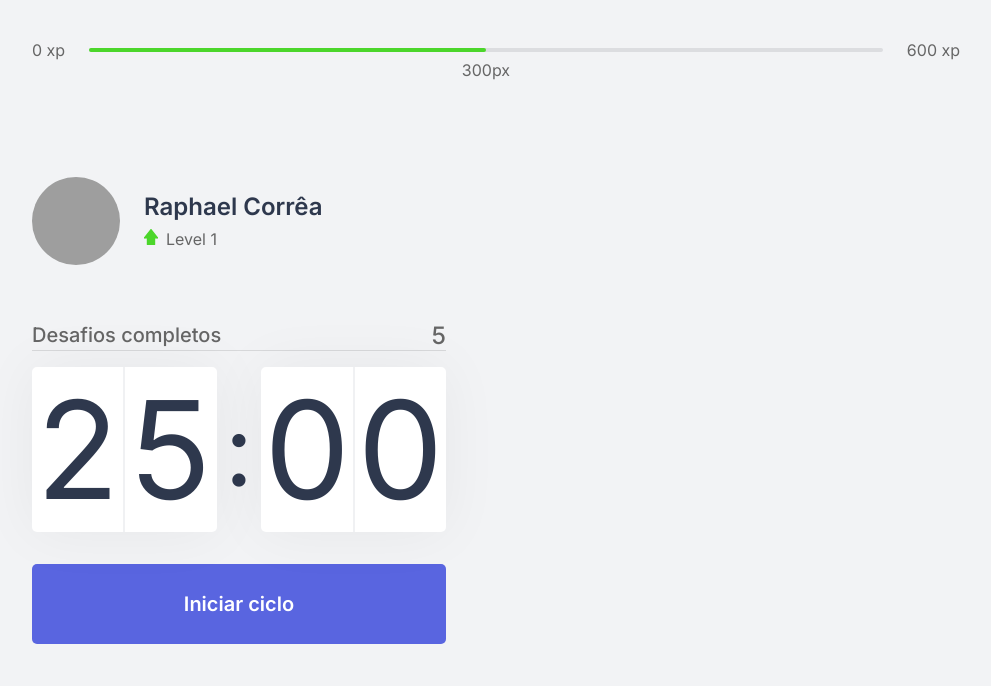
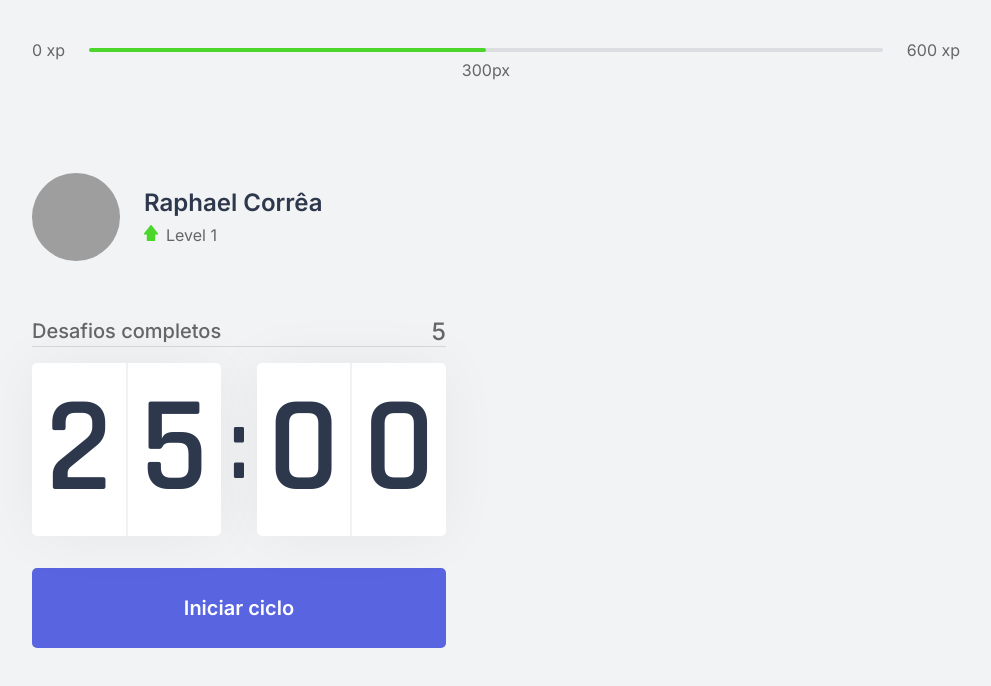
Before and after one commit to raphaeldevs/nlw4-moveit, a Next.js app: page / in a window 1280 px wide. Shown: the top 686 px of the page, without its empty margins (144-1135 px from the left). Built offline with nearby package versions, Linux system fonts and the light colour scheme; grey boxes are pictures that could not be loaded.

Commit message:
fixup! fix: countdown font

```diff
--- a/src/styles/components/Countdown.module.css
+++ b/src/styles/components/Countdown.module.css
@@ -2,7 +2,8 @@
   display: flex;
   align-items: center;
 
-  font: 600 Rajdhaji;
+  font-weight: 600;
+  font-family: Rajdhani;
 
   color: var(--title);
 }
```
